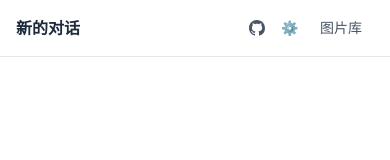
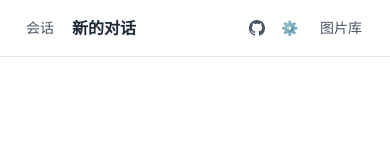
Before and after one commit to honlnk/gpt-image-studio, a Vue app: page / in a window 390 px wide. Shown: the top 160 px of the page. Built offline with nearby package versions, Linux system fonts and the light colour scheme.

Commit message:
fix: enable mobile conversation sidebar

```diff
--- a/src/App.vue
+++ b/src/App.vue
@@ -9,12 +9,14 @@ import { useStudioState } from "./composables/useStudioState";
 
 const studio = useStudioState();
 const previewImageId = ref("");
+const isConversationSidebarOpen = ref(false);
 const previewImage = computed(() => studio.imageById(previewImageId.value));
 </script>
 
 <template>
   <main class="flex h-screen bg-white text-gray-900 antialiased">
     <ConversationSidebar
+      v-model:is-open="isConversationSidebarOpen"
       :active-conversation-id="studio.activeConversationId.value"
       :conversations="studio.conversations.value"
       @create-conversation="studio.createConversation"
@@ -54,6 +56,7 @@ const previewImage = computed(() => studio.imageById(previewImageId.value));
       @attach-image="studio.attachImage"
       @close-all-editors="studio.closeAllEditors"
       @import-images="studio.importImages"
+      @open-conversations="isConversationSidebarOpen = true"
       @open-settings="studio.openSettings"
       @preview-image="previewImageId = $event"
       @remove-attachment="studio.removeAttachment"
--- a/src/components/studio/ChatWorkspace.vue
+++ b/src/components/studio/ChatWorkspace.vue
@@ -41,6 +41,7 @@ const emit = defineEmits<{
   applySizePreset: [preset: GenerationParams["size"]];
   attachImage: [id: string];
   closeAllEditors: [];
+  openConversations: [];
   importImages: [files: File[]];
   removeAttachment: [id: string];
   retryMessage: [message: Message];
@@ -201,9 +202,18 @@ function imageFilesFromTransfer(
     <header
       class="flex items-center justify-between border-b border-gray-200 px-4 py-3"
     >
-      <h1 class="truncate text-base font-semibold text-gray-800">
-        {{ activeConversation?.title || '新的对话' }}
-      </h1>
+      <div class="flex min-w-0 items-center gap-2">
+        <button
+          class="cursor-pointer rounded-lg px-2.5 py-1.5 text-sm text-gray-600 transition-colors hover:bg-gray-100 hover:text-gray-900 md:hidden"
+          type="button"
+          @click="emit('openConversations')"
+        >
+          会话
+        </button>
+        <h1 class="truncate text-base font-semibold text-gray-800">
+          {{ activeConversation?.title || '新的对话' }}
+        </h1>
+      </div>
       <div class="flex items-center gap-1">
         <a
           href="https://github.com/honlnk/gpt-image-studio"
--- a/src/components/studio/ConversationSidebar.vue
+++ b/src/components/studio/ConversationSidebar.vue
@@ -5,6 +5,7 @@ import type { Conversation } from "../../types/studio";
 const props = defineProps<{
   conversations: Conversation[];
   activeConversationId: string;
+  isOpen: boolean;
 }>();
 
 const emit = defineEmits<{
@@ -12,6 +13,7 @@ const emit = defineEmits<{
   deleteConversation: [id: string];
   openSettings: [];
   selectConversation: [id: string];
+  "update:isOpen": [value: boolean];
 }>();
 
 const searchText = ref("");
@@ -26,15 +28,24 @@ const filteredConversations = computed(() => {
 </script>
 
 <template>
+  <div
+    v-if="isOpen"
+    class="fixed inset-0 z-20 bg-black/35 md:hidden"
+    role="presentation"
+    @click="emit('update:isOpen', false)"
+  ></div>
   <aside
-    class="flex w-[260px] shrink-0 flex-col bg-[#171717] text-gray-100 max-md:hidden"
+    :class="[
+      'flex w-[260px] shrink-0 flex-col bg-[#171717] text-gray-100 max-md:fixed max-md:inset-y-0 max-md:left-0 max-md:z-30 max-md:transition-transform max-md:duration-200',
+      isOpen ? 'max-md:translate-x-0' : 'max-md:-translate-x-full',
+    ]"
     aria-label="历史会话"
   >
     <div class="flex items-center justify-between px-3 pt-3 pb-1">
       <button
         class="flex-1 cursor-pointer rounded-lg px-3 py-2.5 text-left text-sm font-medium transition-colors hover:bg-white/10"
         type="button"
-        @click="emit('createConversation')"
+        @click="emit('createConversation'); emit('update:isOpen', false)"
       >
         + 新建会话
       </button>
@@ -79,7 +90,7 @@ const filteredConversations = computed(() => {
         <button
           class="min-w-0 flex-1 cursor-pointer px-3 py-2 text-left text-sm"
           type="button"
-          @click="emit('selectConversation', conversation.id)"
+          @click="emit('selectConversation', conversation.id); emit('update:isOpen', false)"
         >
           <span class="block truncate">{{ conversation.title }}</span>
         </button>
```
